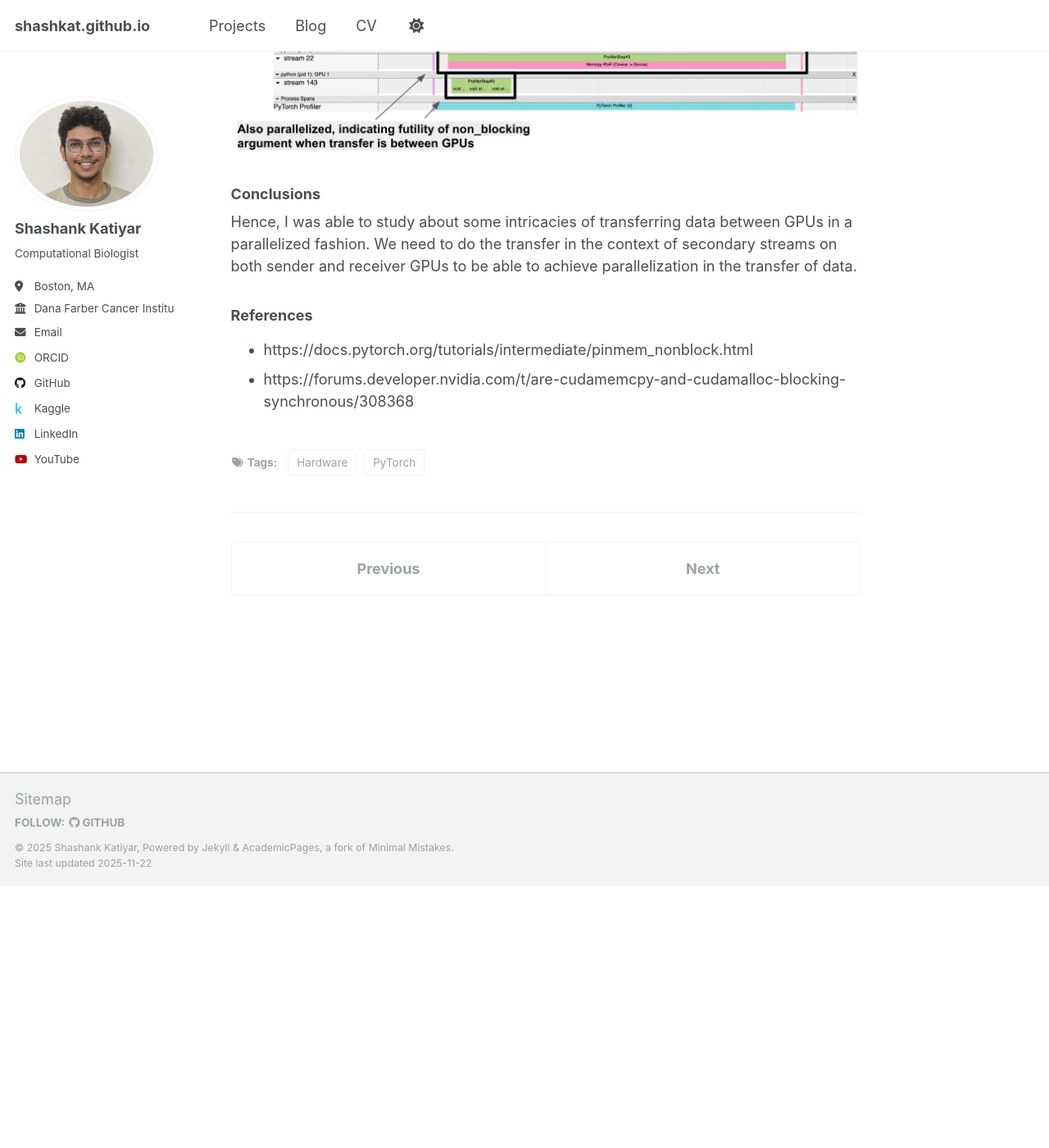
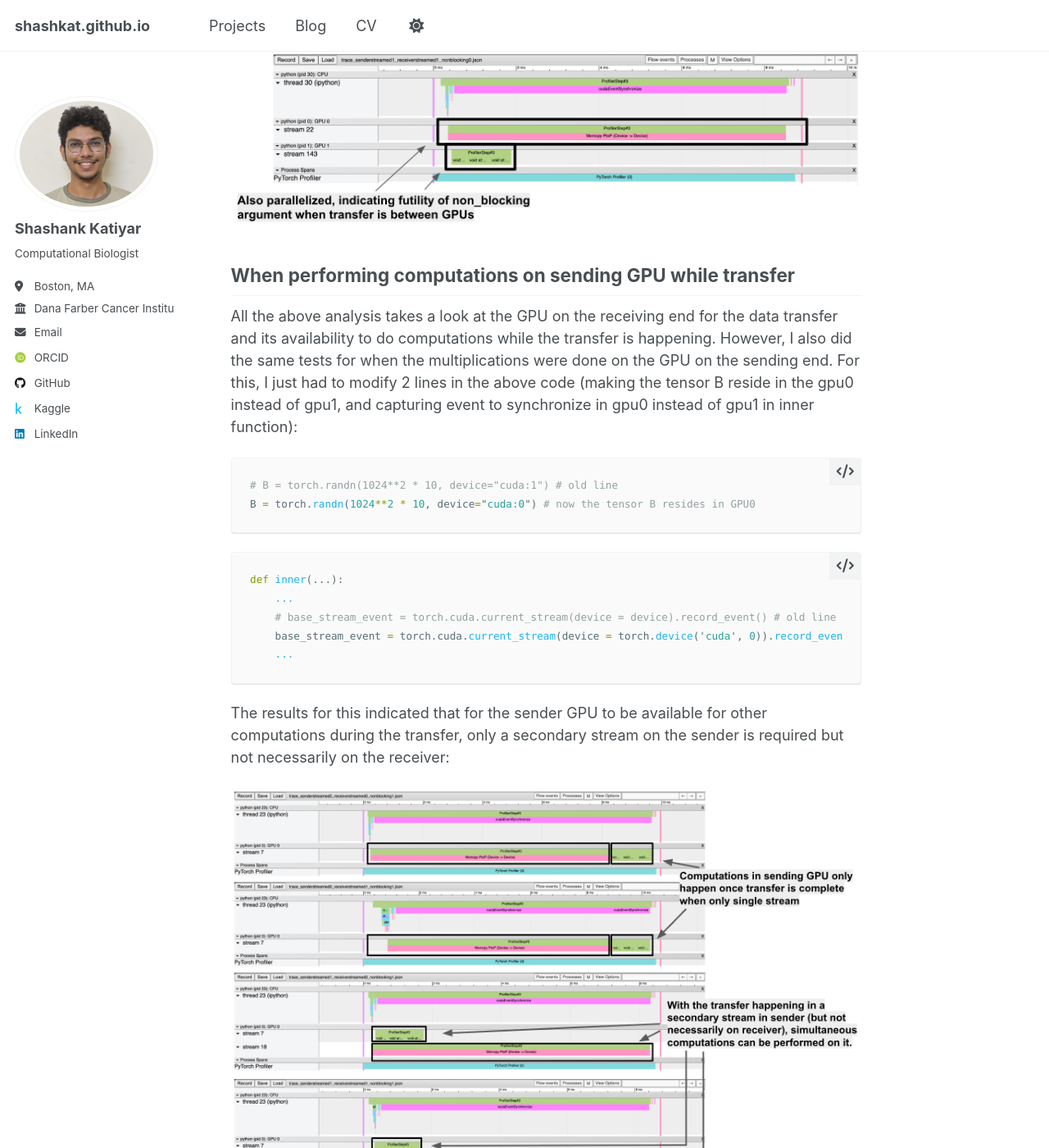
Before and after one commit to shashkat/shashkat.github.io, a Jekyll site: the page built from _posts/2025-11-16-transferring-data-between-gpus-in-fully-parallel-fashion.md, in a window 1280 px wide and 1400 px high, scrolled down 4466 px. Shown: the whole window at 82% size. Built offline with Jekyll 4.4.1, drawn with Linux system fonts in a browser that asks for light colours; some web fonts are replaced; before the commit the page ends 5547 px from its top, so only the background shows below that; some of the changed text lies outside the part shown.

Commit message:
modifications to gpu-gpu transfer blog

````diff
--- a/_config.yml
+++ b/_config.yml
@@ -73,7 +73,7 @@ author:
   weibo            : # Username
   wikipedia        : # Username
   xing             : # Username
-  youtube          : "shashankkatiyar31"
+  youtube          : # Username
   zhihu            : # Username
 
 # Publication Category - The following the list of publication categories and their headings
--- a/_posts/2025-10-31-transferring-data-between-gpus-in-fully-parallel-fashion.md
+++ b/_posts/2025-11-16-transferring-data-between-gpus-in-fully-parallel-fashion.md
@@ -9,11 +9,11 @@ tags:
 
 Summarising results from my experiments in transferring data (pytorch tensors) between GPUs in a fully parallel fashion, i.e. non-blocking on host CPU, and also on the sender and receiver GPUs.
 
-### Introduction
+## Introduction
 
 In [this](https://docs.pytorch.org/tutorials/intermediate/pinmem_nonblock.html) pytorch tutorial, they explain many important concepts about memory storage on CPU, the asynchronicity of GPU operations in PyTorch, and transferring data between CPU and GPU (and how to make it parallelized). However, they don't touch upon the topic of making transfer between two GPUs parallelized. Here, I just talk about some experiments I did for the same and corresponding results (from pytorch profiler).
 
-### Experiment Setup
+## Experiment Setup
 
 The idea is simple: In an instance with 2 GPUs (lets call them gpu0 and gpu1), store a tensor (A) in gpu0, and another tensor (B) in gpu1. Then run the .to() method to transfer A to gpu1, and also run a command to multiply B by itself. If the transfer was blocking, the multiplication will happen just after the transfer finishes, else the multiplication and transfer will have some overlap in time.
 
@@ -122,7 +122,7 @@ for i in [True, False]:
 			benchmark_with_profiler(sender_streamed=i, receiver_streamed=j, non_blocking=k)
 ```
 
-### Results
+## Results
 
 When we look at the traces in `chrome://tracing/`, we get the following results.
 
@@ -135,11 +135,32 @@ With the transfer happening in the context of secondary streams on both devices,
 Also, when non_blocking = False and both streams on, we observe parallelization. This is because the non_blocking argument has a role only when the CPU is involved in the transfer. If the transfer is between different GPUs, the non_blocking argument doesn't have any effect (https://forums.developer.nvidia.com/t/are-cudamemcpy-and-cudamalloc-blocking-synchronous/308368).
 ![Both streams in case of non-blocking = False also gives parallelization](/images/traces_gpu_gpu_transfer_nonblocking_false.png "Both streams in case of non-blocking = False also gives parallelization")
 
-### Conclusions
+## When performing computations on sending GPU while transfer
 
-Hence, I was able to study about some intricacies of transferring data between GPUs in a parallelized fashion. We need to do the transfer in the context of secondary streams on both sender and receiver GPUs to be able to achieve parallelization in the transfer of data.
+All the above analysis takes a look at the GPU on the receiving end for the data transfer and its availability to do computations while the transfer is happening. However, I also did the same tests for when the multiplications were done on the GPU on the sending end. For this, I just had to modify 2 lines in the above code (making the tensor B reside in the gpu0 instead of gpu1, and capturing event to synchronize in gpu0 instead of gpu1 in inner function):
 
-### References
+``` python
+# B = torch.randn(1024**2 * 10, device="cuda:1") # old line
+B = torch.randn(1024**2 * 10, device="cuda:0") # now the tensor B resides in GPU0
+```
+
+``` python
+def inner(...):
+    ...
+    # base_stream_event = torch.cuda.current_stream(device = device).record_event() # old line
+    base_stream_event = torch.cuda.current_stream(device = torch.device('cuda', 0)).record_event() # Capturing event to synchronize in gpu0 instead of gpu1 in inner function
+    ...
+```
+
+The results for this indicated that for the sender GPU to be available for other computations during the transfer, only a secondary stream on the sender is required but not necessarily on the receiver:
+
+![when multiplication on sender during transfer](/images/traces_gpu_gpu_transfer_multiplyonsender.png "When multiplication on sender during transfer")
+
+## Conclusions
+
+Hence, I was able to study about some intricacies of transferring data between GPUs in a parallelized fashion. We need to do the transfer in the context of secondary streams on both sender and receiver GPUs to be able to do simultaneous computations on receiving GPU, but just a secondary stream on the sender is required to be able to do simulataneous computations on sending GPU.
+
+## References
 
 - https://docs.pytorch.org/tutorials/intermediate/pinmem_nonblock.html
 - https://forums.developer.nvidia.com/t/are-cudamemcpy-and-cudamalloc-blocking-synchronous/308368
````
Also changed, not shown: images/traces_gpu_gpu_transfer_multiplyonsender.png (added).
